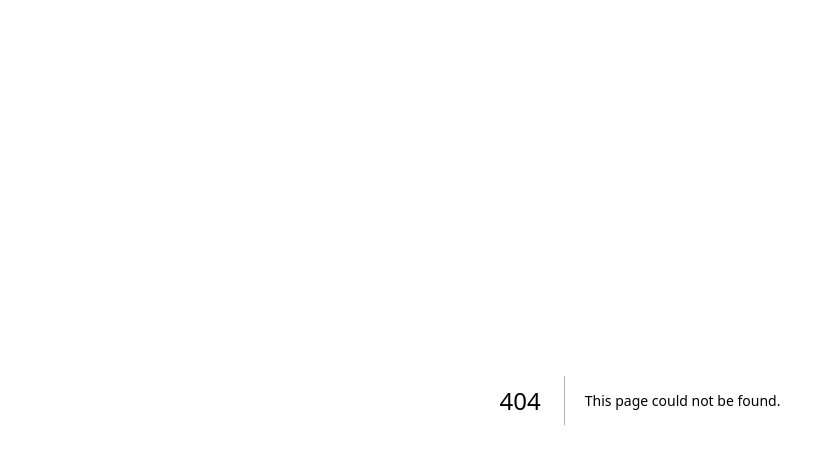
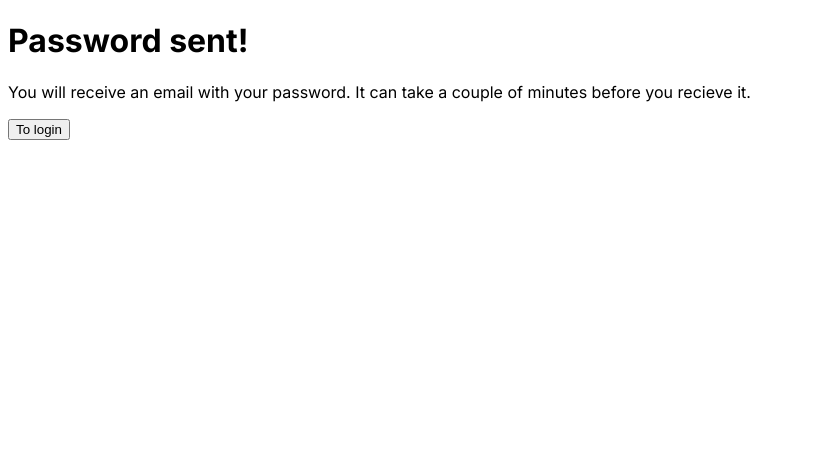
Before and after one commit to nanidam/degree-project-rendezevite, a Next.js app: page /password-sent in a window 1280 px wide. Before the commit this address had no page. Shown: the top 464 px of the page, without its empty margins (0-835 px from the left). Built offline with nearby package versions, Linux system fonts and the light colour scheme.

Commit message:
:sparkles: added confirm email send

```diff
--- /dev/null
+++ b/app/password-sent/page.tsx
@@ -0,0 +1,18 @@
+"use client";
+
+const PasswordSent = () => {
+  return (
+    <>
+      <h1>Password sent!</h1>
+      <p>
+        You will receive an email with your password. It can take a couple of minutes before
+        you recieve it.
+      </p>
+      <button type="button" onClick={() => (window.location.href = "/login")}>
+        To login
+      </button>
+    </>
+  );
+};
+
+export default PasswordSent;
```
Also changed, not shown: app/forgot-password/page.tsx (+11 -2 lines).
